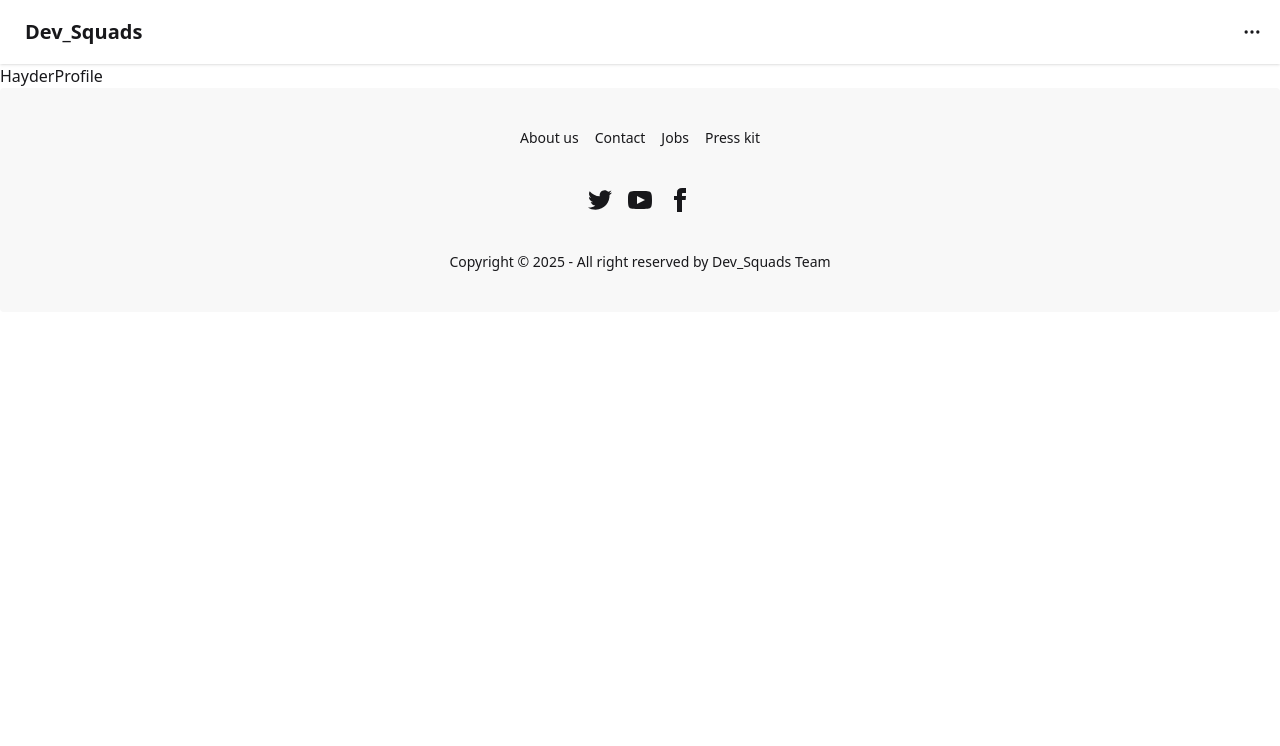
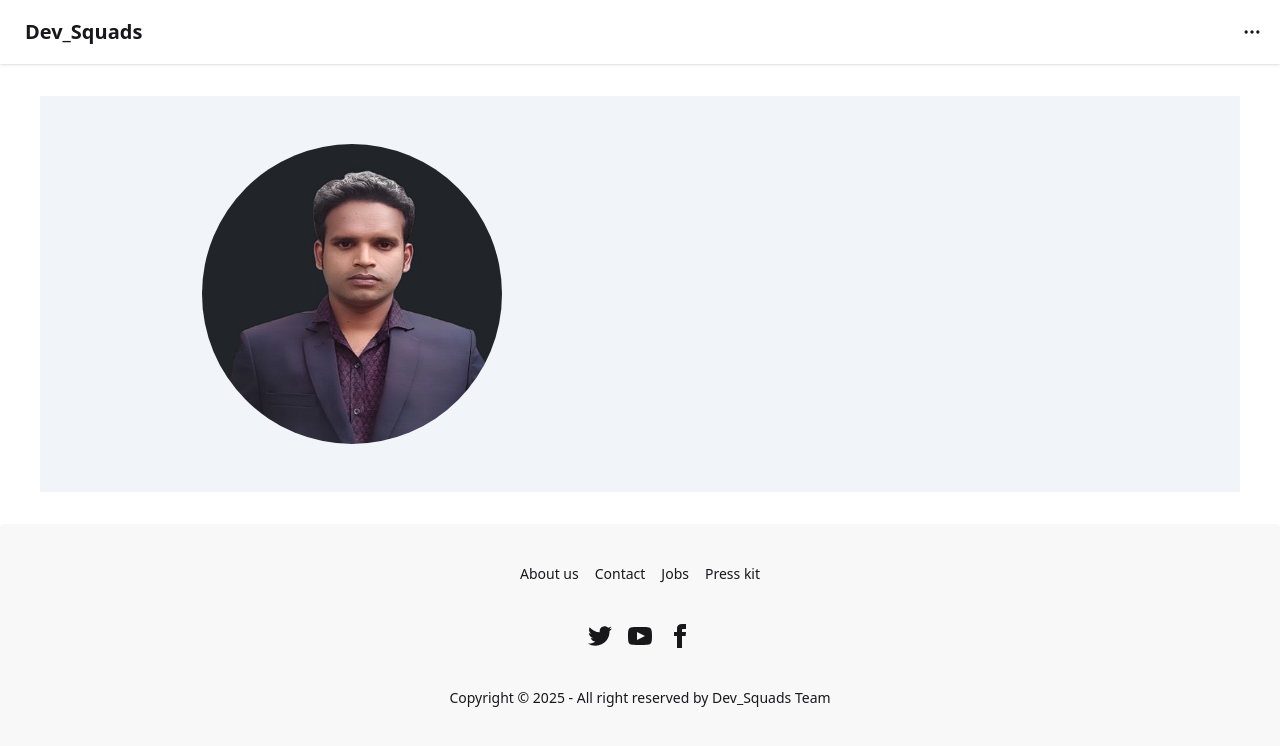
Before and after one commit to safin33221/Dev_Squads, a React (Vite) app: page / in a window 1280 px wide. Shown: the top 746 px of the page. Built offline with nearby package versions, Linux system fonts and the light colour scheme.

Commit message:
create profile image

```diff
--- a/src/Components/HayderProfile.jsx
+++ b/src/Components/HayderProfile.jsx
@@ -1,8 +1,19 @@
-
+import pic from '../assets/shortPic.jpg'
 
 const HayderProfile = () => {
   return (
-    <div>HayderProfile</div>
+    <div className='p-8'>
+        <div className="max-w-[1200px] flex flex-col md:flex-row py-12 px-6 mx-auto bg-slate-100">
+          {/* img */}
+          <div className="lg:w-1/2 flex justify-center items-center ">
+             <img src={pic} alt="" className="rounded-full w-[300px] h-[300px]" />
+          </div>
+          {/* info */}
+          <div className="lg:w-1/2">
+
+          </div>
+        </div>
+    </div>
   )
 }
 
```
Also changed, not shown: src/assets/shortPic.jpg (added).
